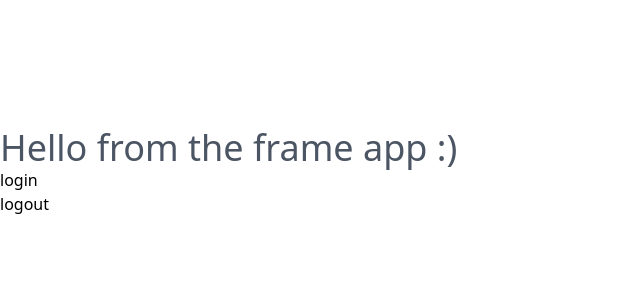
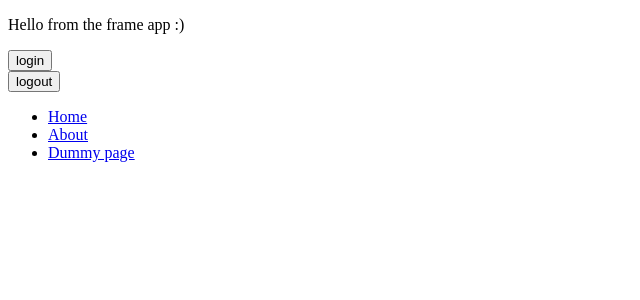
Before and after one commit to circlesland/frame-app, a Svelte app: page / in a window 1280 px wide. Shown: the top 300 px of the page, without its empty margins (0-640 px from the left). Built offline with nearby package versions, Linux system fonts and the light colour scheme.

Commit message:
implement routing

```diff
--- a/package.json
+++ b/package.json
@@ -1,6 +1,6 @@
 {
   "name": "@circlesland/frame-app",
-  "version": "0.0.1",
+  "version": "0.0.2",
   "type": "module",
   "scripts": {
     "dev": "vite",
@@ -22,6 +22,7 @@
     "vite": "^2.9.9"
   },
   "dependencies": {
-    "ethers": "^5.6.9"
+    "ethers": "^5.6.9",
+    "svelte-spa-router": "^3.2.0"
   }
 }
--- a/src/App.svelte
+++ b/src/App.svelte
@@ -1,52 +1,15 @@
 <script lang="ts">
-  import { onMount } from "svelte";
-  import TailwindCss from "./TailwindCSS.svelte";
-  import { ethers } from "ethers";
-
-  let profileData;
-  let address: string;
-
-  const loadProfileData = async () => {
-    profileData = window.authApi.getDataFromLocalStorage();
-
-    if (profileData?.privateKey) {
-      const privateKey = "0x" + profileData.privateKey;
-      const wallet = new ethers.Wallet(privateKey);
-      address = wallet.address;
-      const signature = await wallet.signMessage("my awesome message");
-      console.log("signed msg", signature);
-      // const signingKey = new ethers.utils.SigningKey(privateKey);
-    }
-  };
-
-  onMount(async () => {
-    // Get user data base64 string from url and save it to localStorage
-    const _url = new URL(window.location.toString());
-    const userDataParam = _url.searchParams.get("user_data");
-    if (userDataParam) window.authApi.processAuth(userDataParam);
-
-    loadProfileData();
-  });
-
-  const login = () => {
-    window.authApi.login();
-  };
-  const logout = () => {
-    window.authApi.logout();
-    window.location.reload();
-  };
+  import Router from "svelte-spa-router";
+  import { routes } from "../utils/routes";
+  import { link } from "svelte-spa-router";
 </script>
 
 <main>
-  <TailwindCss />
-  <p class="text-gray-600 text-4xl mt-32">
-    Hello from the frame app :) {profileData?.name || profileData?.email || ""}
-  </p>
+  <Router {routes} />
 
-  {#if address}
-    <p>Address: {address}</p>
-  {/if}
-
-  <div><button on:click={login}>login</button></div>
-  <div><button on:click={logout}>logout</button></div>
+  <ul class="pb-12 text-2xl">
+    <li><a href="/" use:link>Home</a></li>
+    <li><a href="/about" use:link>About</a></li>
+    <li><a href="/book/321" use:link>Dummy page</a></li>
+  </ul>
 </main>
--- a/src/TailwindCSS.svelte
+++ /dev/null
@@ -1,5 +0,0 @@
-<style global>
-  @tailwind utilities;
-  @tailwind components;
-  @tailwind base;
-</style>
--- /dev/null
+++ b/src/pages/About.svelte
@@ -0,0 +1 @@
+<div>About page</div>
--- /dev/null
+++ b/src/pages/Home.svelte
@@ -0,0 +1,50 @@
+<script lang="ts">
+  import { onMount } from "svelte";
+  import { ethers } from "ethers";
+
+  let profileData;
+  let address: string;
+
+  const loadProfileData = async () => {
+    profileData = window.authApi.getDataFromLocalStorage();
+
+    if (profileData?.privateKey) {
+      const privateKey = "0x" + profileData.privateKey;
+      const wallet = new ethers.Wallet(privateKey);
+      address = wallet.address;
+      const signature = await wallet.signMessage("my awesome message");
+      console.log("signed msg", signature);
+      // const signingKey = new ethers.utils.SigningKey(privateKey);
+    }
+  };
+
+  onMount(async () => {
+    // Get user data base64 string from url and save it to localStorage
+    const _url = new URL(window.location.toString());
+    const userDataParam = _url.searchParams.get("user_data");
+    if (userDataParam) window.authApi.processAuth(userDataParam);
+
+    loadProfileData();
+  });
+
+  const login = () => {
+    window.authApi.login();
+  };
+  const logout = () => {
+    window.authApi.logout();
+    window.location.reload();
+  };
+</script>
+
+<div>
+  <p class="text-gray-600 text-4xl mt-32">
+    Hello from the frame app :) {profileData?.name || profileData?.email || ""}
+  </p>
+
+  {#if address}
+    <p>Address: {address}</p>
+  {/if}
+
+  <div><button on:click={login}>login</button></div>
+  <div><button on:click={logout}>logout</button></div>
+</div>
--- /dev/null
+++ b/src/pages/NotFound.svelte
@@ -0,0 +1 @@
+<div>Not Found Page</div>
--- /dev/null
+++ b/style/tailwind.scss
@@ -0,0 +1,3 @@
+@tailwind utilities;
+@tailwind components;
+@tailwind base;
--- a/tailwind.config.mjs
+++ b/tailwind.config.mjs
@@ -3,7 +3,11 @@ export default {
   theme: {
     extend: {},
   },
-  content: ["./index.html", "./src/**/*.{svelte,js,ts}", "./node_modules/frame-app/src/*.{svelte,js,ts}"], // for unused CSS
+  content: [
+    "./index.html",
+    "./src/**/*.{svelte,js,ts}",
+    "./node_modules/@circlesland/frame-app/src/**/*.{svelte,js,ts}",
+  ], // for unused CSS
   variants: {
     extend: {},
   },
--- /dev/null
+++ b/utils/routes.ts
@@ -0,0 +1,14 @@
+import About from '../src/pages/About.svelte';
+import Home from '../src/pages/Home.svelte';
+import NotFound from '../src/pages/NotFound.svelte';
+
+export const routes = {
+  // Exact path
+  "/": Home,
+
+  "/about": About,
+
+  // Catch-all
+  // This is optional, but if present it must be the last
+  "*": NotFound,
+};
```
Also changed, not shown: 1 other file (tests, documents, lock files or other folders).
